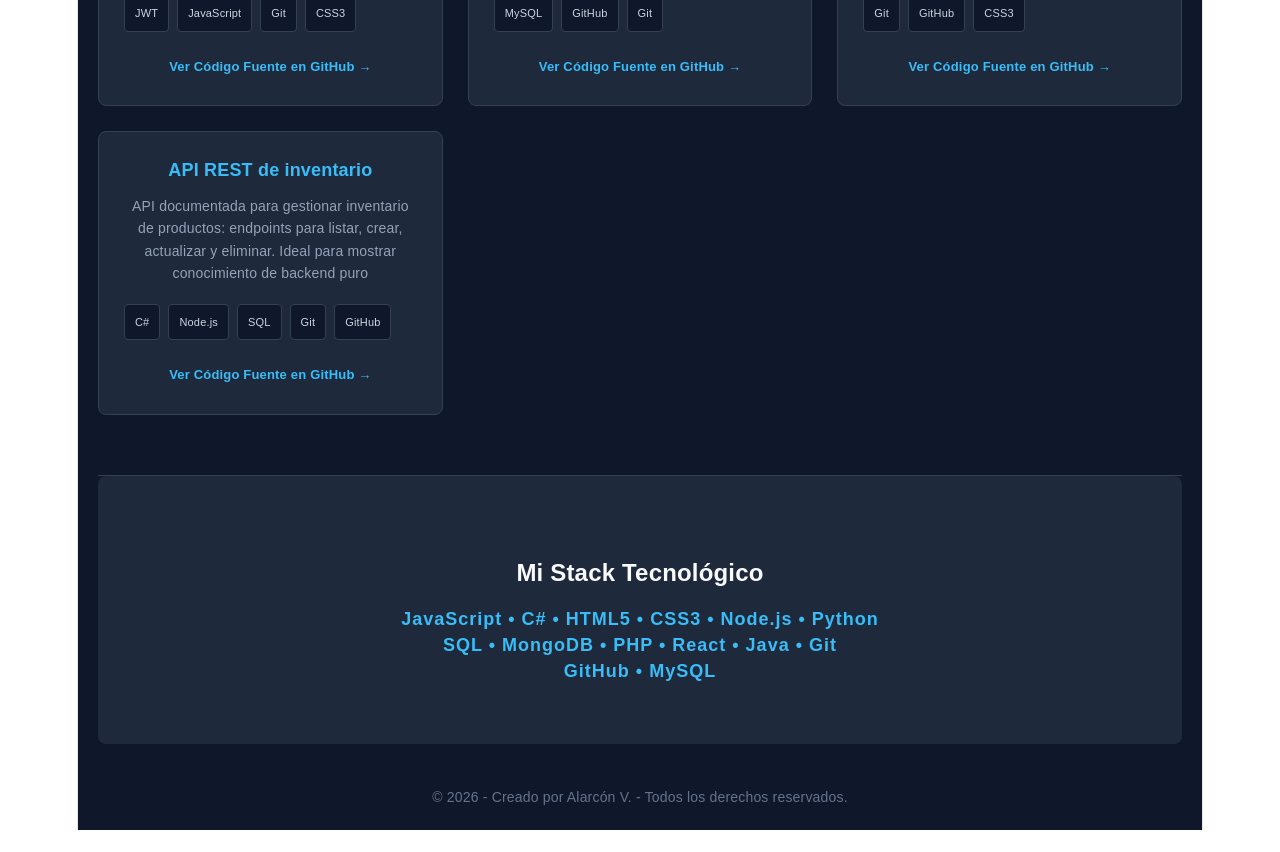
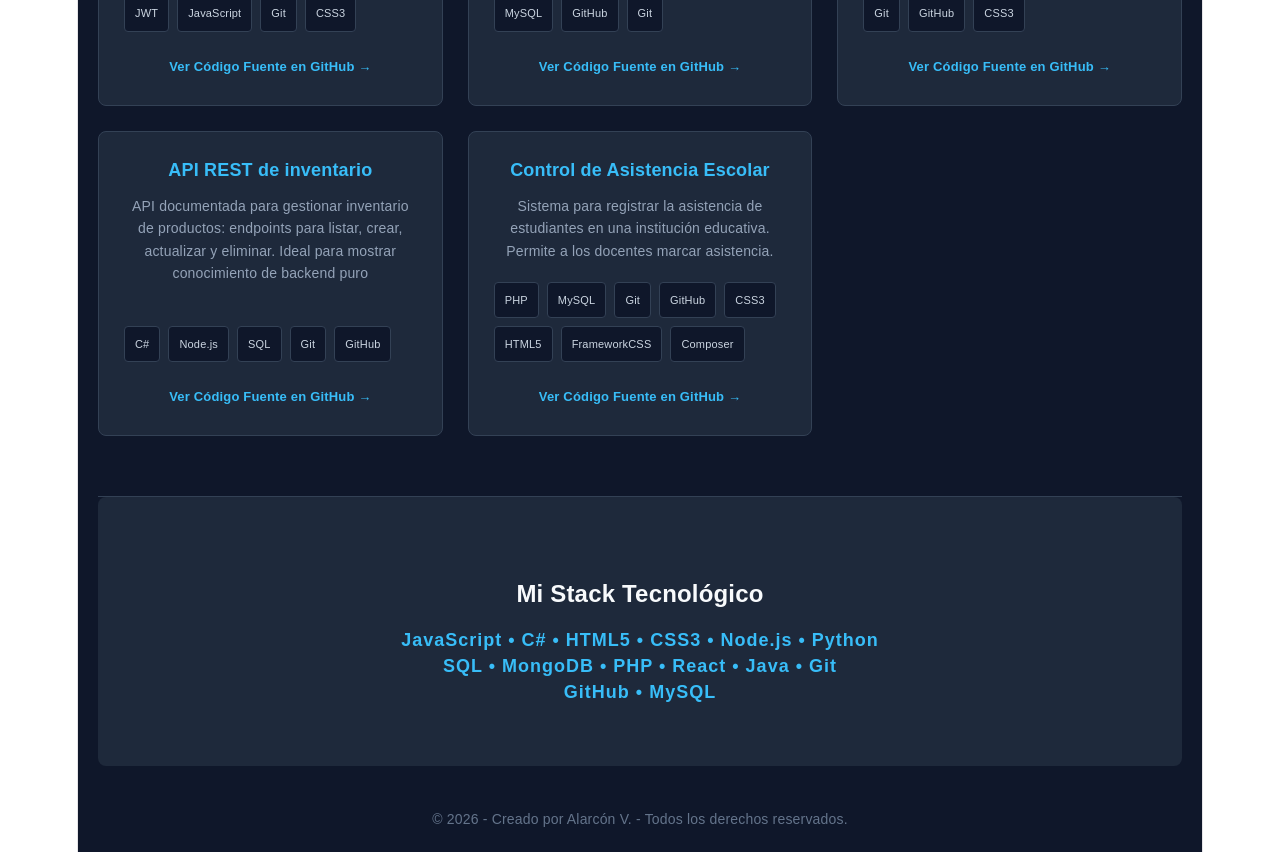
Before and after one commit to alarconv-dev/porfolio-web, a React (Vite) app: page / in a window 1280 px wide. Shown: the part 1040-1892 px from the top of the page. Before the commit the page ends 1870 px from the top, so only its background shows below. Built offline with nearby package versions, Linux system fonts and the light colour scheme.

Commit message:
actualizacion de archivo proyeto.js

```diff
--- a/src/data/proyectos.js
+++ b/src/data/proyectos.js
@@ -26,5 +26,12 @@ export const listaProyectos = [
     descripcion: "API documentada para gestionar inventario de productos: endpoints para listar, crear, actualizar y eliminar. Ideal para mostrar conocimiento de backend puro",
     tags: ["C#", "Node.js", "SQL", "Git", "GitHub"],
     linkGithub: "https://github.com/alarconv-dev/API-REST-inventario.git"
+  },
+  {
+    id:5,
+    titulo: "Control de Asistencia Escolar",
+    descripcion: "Sistema para registrar la asistencia de estudiantes en una institución educativa. Permite a los docentes marcar asistencia.",
+    tags: ["PHP", "MySQL", "Git", "GitHub", "CSS3", "HTML5", "FrameworkCSS", "Composer"],
+    linkGithub: "https://github.com/alarconv-dev/proyecto-asistencia.git"
   }
 ];
```
